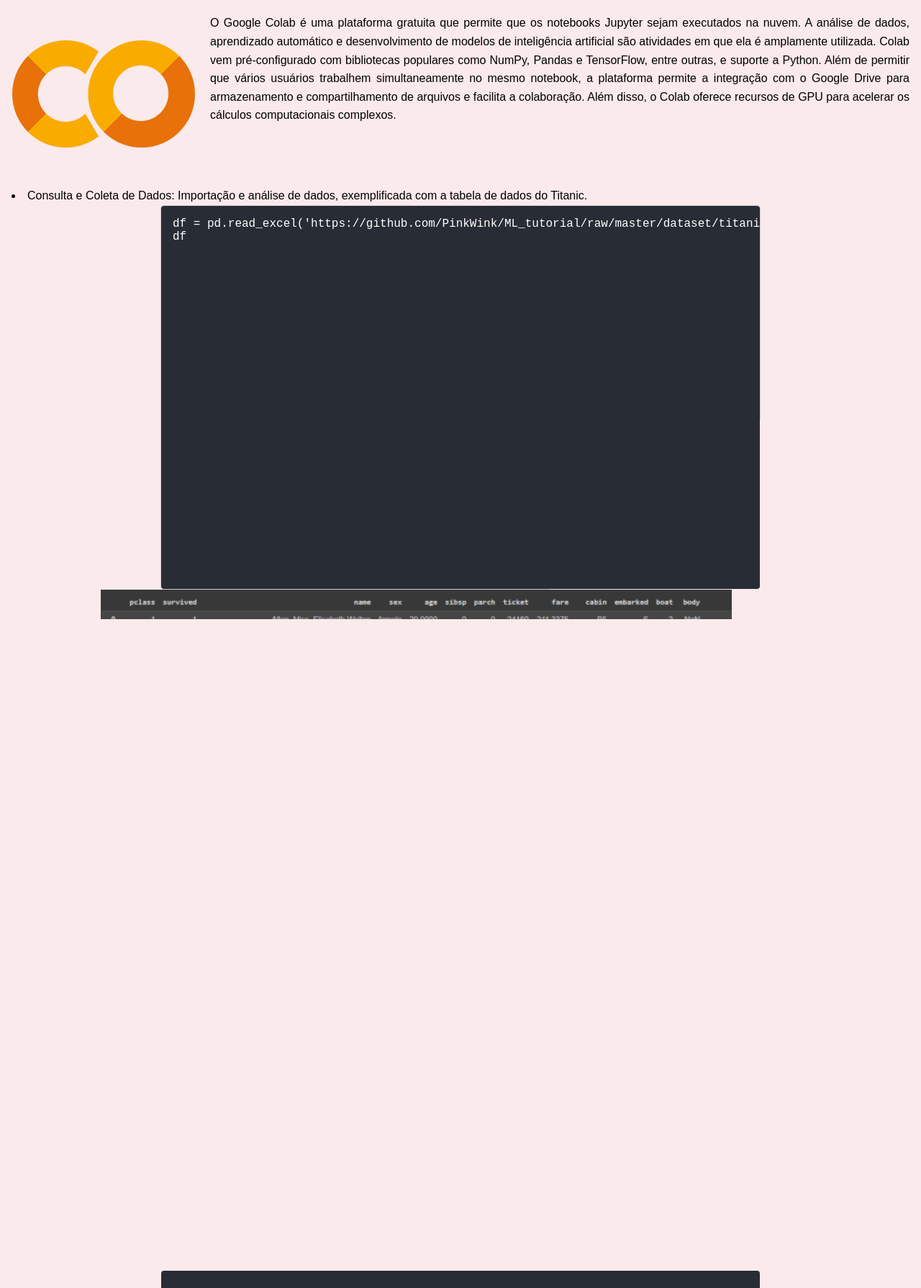
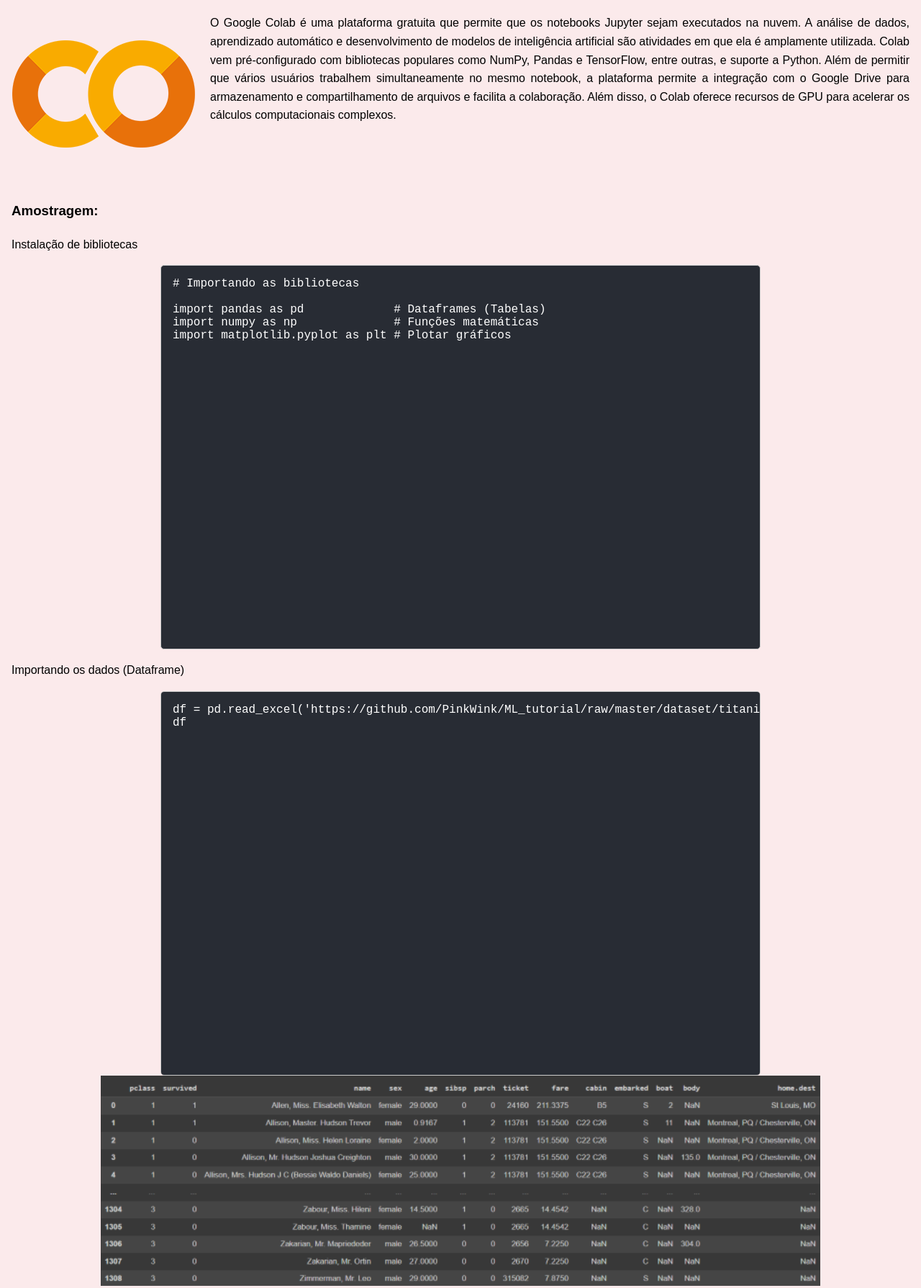
Before and after one commit to sinkevirns/Exercicios, a plain HTML site: page portifolio/ciencia-de-dados.html in a window 1280 px wide. Shown: the part 434-2223 px from the top of the page at 72% size. Drawn offline with Linux system fonts and the light colour scheme.

Commit message:
Portifolio/Alteracao

```diff
--- a/portifolio/ciencia-de-dados.html
+++ b/portifolio/ciencia-de-dados.html
@@ -27,13 +27,9 @@
               <p>O Google Colab é uma plataforma gratuita que permite que os notebooks Jupyter sejam executados na nuvem. A análise de dados, aprendizado automático e desenvolvimento de modelos de inteligência artificial são atividades em que ela é amplamente utilizada. Colab vem pré-configurado com bibliotecas populares como NumPy, Pandas e TensorFlow, entre outras, e suporte a Python. Além de permitir que vários usuários trabalhem simultaneamente no mesmo notebook, a plataforma permite a integração com o Google Drive para armazenamento e compartilhamento de arquivos e facilita a colaboração. Além disso, o Colab oferece recursos de GPU para acelerar os cálculos computacionais complexos.</p>
             </div>
 
-            <li>Consulta e Coleta de Dados: Importação e análise de dados, exemplificada com a tabela de dados do Titanic.</li>
-            <textarea id="code">
-df = pd.read_excel('https://github.com/PinkWink/ML_tutorial/raw/master/dataset/titanic.xls')
-df
-            </textarea>
-            <img src="./img/titanic.png" class="img">
-            <li>Bibliotecas: Pandas, NumPy e Matplotlib</li>
+            <h3>Amostragem:</h3>
+
+            <p>Instalação de bibliotecas</p>
             <textarea id="code">
 # Importando as bibliotecas
 
@@ -41,6 +37,15 @@
 import numpy as np              # Funções matemáticas
 import matplotlib.pyplot as plt # Plotar gráficos
             </textarea>
+
+            <p>Importando os dados (Dataframe)</p>
+            <textarea id="code">
+df = pd.read_excel('https://github.com/PinkWink/ML_tutorial/raw/master/dataset/titanic.xls')
+df
+            </textarea>
+
+            <img src="./img/titanic.png" class="img">
+
             <li>Amostragem: Técnicas de seleção de subconjuntos de dados para análise.</li>
             <h3>Amostra Aleatória</h3>
             <textarea id="code">
```
Also changed, not shown: automacaoIndustrial/#include LiquidCrystal.h.txt (renamed from #include LiquidCrystal.h.txt).
